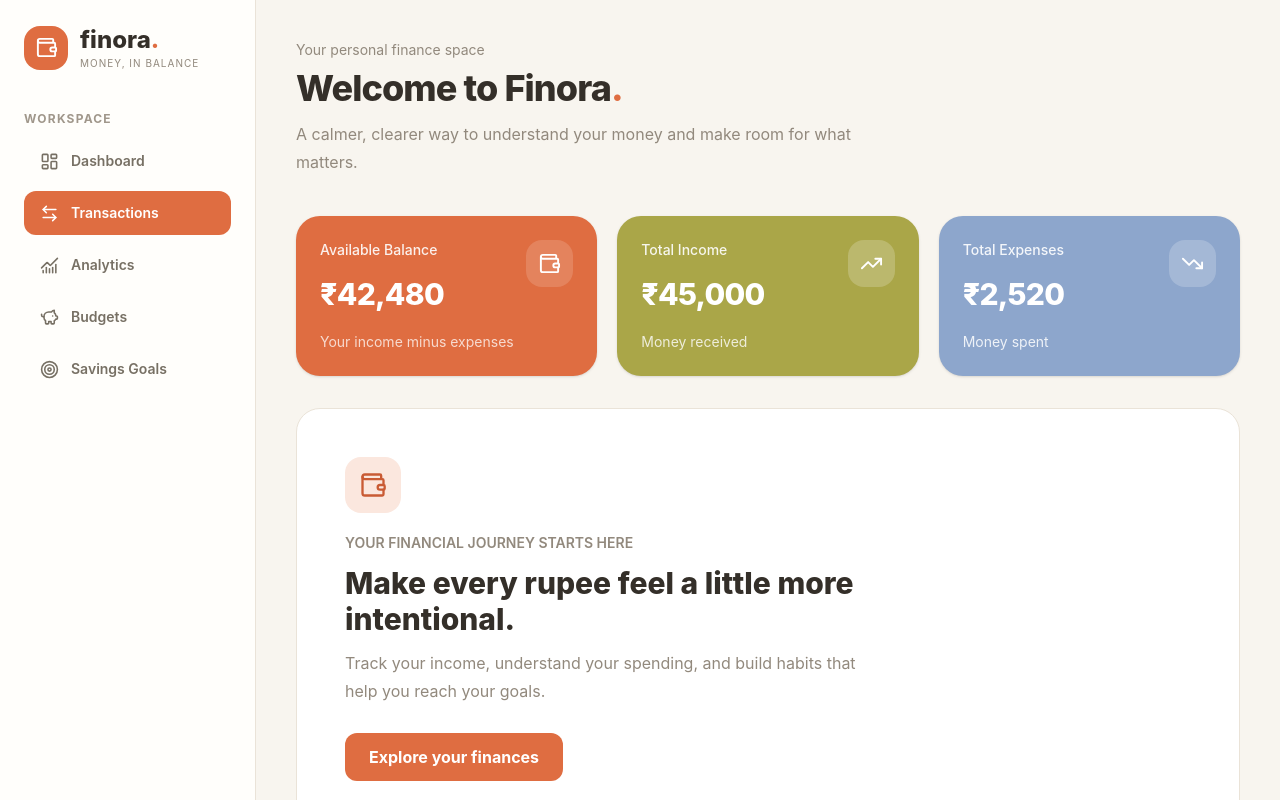
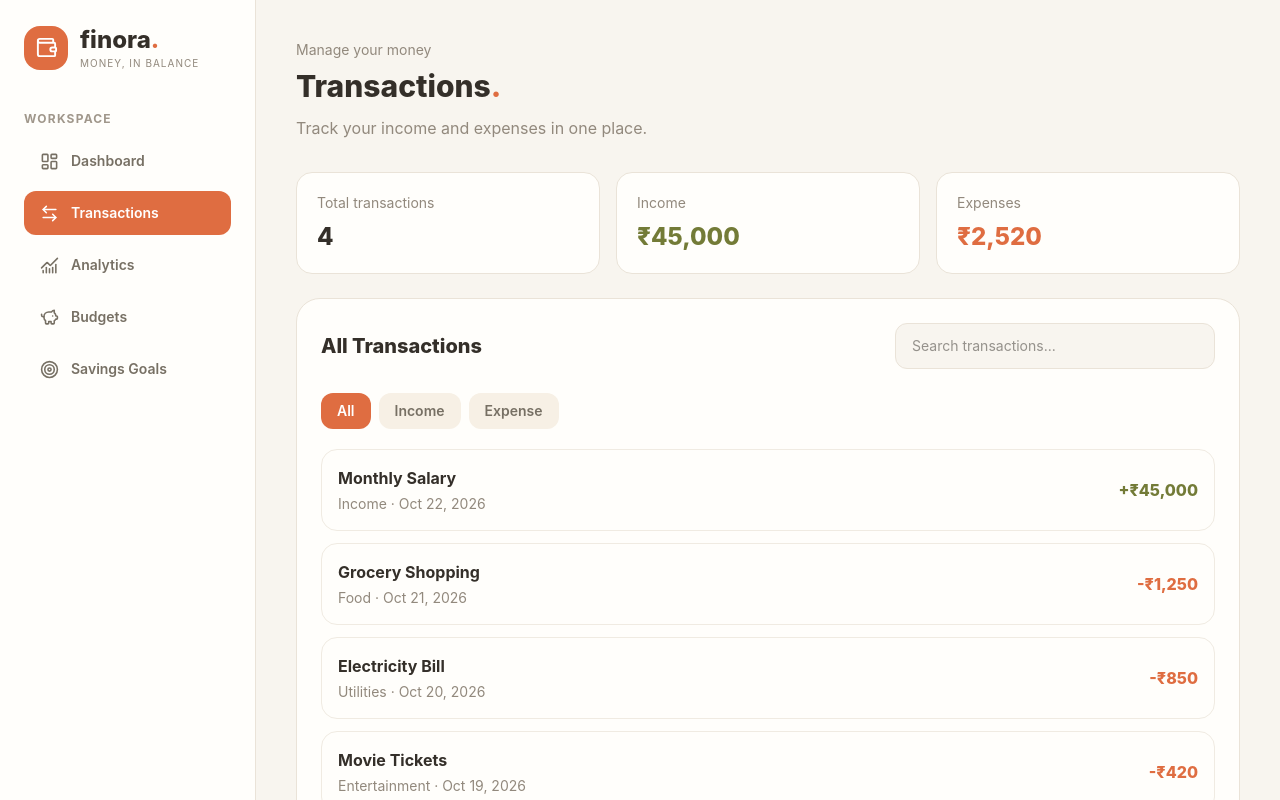
Before and after one commit to ApoorvaPoojary8/Finora, a React (Vite) app in the folder client/: page / in a window 1280 px wide. Both pictures are taken after a click on the button "Transactions". Shown: the top 800 px of the page. Built offline with nearby package versions, Linux system fonts and the light colour scheme.

Commit message:
feat: add transaction search and filters

```diff
--- a/client/src/App.jsx
+++ b/client/src/App.jsx
@@ -17,7 +17,6 @@ const navigation = [
   { name: "Analytics", icon: ChartNoAxesCombined },
   { name: "Budgets", icon: PiggyBank },
   { name: "Savings Goals", icon: Target },
-
 ];
 
 function SummaryCard({ title, amount, description, icon: Icon, theme }) {
@@ -42,7 +41,9 @@ function SummaryCard({ title, amount, description, icon: Icon, theme }) {
   const colors = styles[theme];
 
   return (
-    <div className={`rounded-3xl p-6 shadow-sm transition hover:-translate-y-1 hover:shadow-lg ${colors.card}`}>
+    <div
+      className={`rounded-3xl p-6 shadow-sm transition hover:-translate-y-1 hover:shadow-lg ${colors.card}`}
+    >
       <div className="flex items-start justify-between">
         <div>
           <p className="text-sm font-medium opacity-90">{title}</p>
@@ -105,9 +106,8 @@ const spendingBreakdown = [
 
 const totalSpending = spendingBreakdown.reduce(
   (total, item) => total + item.amount,
-  0
+  0,
 );
-
 
 const savingsGoals = [
   {
@@ -133,10 +133,21 @@ const savingsGoals = [
   },
 ];
 
-
-
 function App() {
   const [activePage, setActivePage] = useState("Dashboard");
+  const [searchTerm, setSearchTerm] = useState("");
+const [transactionFilter, setTransactionFilter] = useState("All");
+const filteredTransactions = recentTransactions.filter((transaction) => {
+  const matchesSearch =
+    transaction.title.toLowerCase().includes(searchTerm.toLowerCase()) ||
+    transaction.category.toLowerCase().includes(searchTerm.toLowerCase());
+
+  const matchesFilter =
+    transactionFilter === "All" ||
+    transaction.type === transactionFilter.toLowerCase();
+
+  return matchesSearch && matchesFilter;
+});
   return (
     <div className="min-h-screen bg-[#F8F5EF] text-[#342F29] md:flex">
       {/* Sidebar */}
@@ -179,9 +190,7 @@ function App() {
 
         <div className="mt-auto hidden rounded-2xl bg-[#F7D89A] p-5 md:block">
           <Target size={22} className="mb-3 text-[#8D6B28]" />
-          <p className="font-bold text-[#51432B]">
-            Small steps add up.
-          </p>
+          <p className="font-bold text-[#51432B]">Small steps add up.</p>
           <p className="mt-2 text-sm leading-6 text-[#75664B]">
             Keep your goals close and your money intentional.
           </p>
@@ -195,16 +204,113 @@ function App() {
 
       {/* Main content */}
       <main className="min-w-0 flex-1 p-6 md:p-10">
+        {activePage === "Transactions" ? (
+          <section>
+            <div className="mb-8">
+              <p className="text-sm text-[#92897D]">Manage your money</p>
+              <h2 className="mt-2 text-3xl font-extrabold">
+                Transactions<span className="text-[#DF6D41]">.</span>
+              </h2>
+              <p className="mt-3 text-[#92897D]">
+                Track your income and expenses in one place.
+              </p>
+            </div>
+
+            <div className="mb-6 grid gap-4 sm:grid-cols-3">
+              <div className="rounded-2xl border border-[#EAE3D8] bg-[#FFFEFB] p-5">
+                <p className="text-sm text-[#92897D]">Total transactions</p>
+                <h3 className="mt-2 text-2xl font-extrabold">4</h3>
+              </div>
+              <div className="rounded-2xl border border-[#EAE3D8] bg-[#FFFEFB] p-5">
+                <p className="text-sm text-[#92897D]">Income</p>
+                <h3 className="mt-2 text-2xl font-extrabold text-[#737B37]">
+                  ₹45,000
+                </h3>
+              </div>
+              <div className="rounded-2xl border border-[#EAE3D8] bg-[#FFFEFB] p-5">
+                <p className="text-sm text-[#92897D]">Expenses</p>
+                <h3 className="mt-2 text-2xl font-extrabold text-[#DF6D41]">
+                  ₹2,520
+                </h3>
+              </div>
+            </div>
+
+            <div className="rounded-3xl border border-[#EAE3D8] bg-[#FFFEFB] p-6">
+              <div className="mb-6 flex flex-col gap-4 sm:flex-row sm:items-center sm:justify-between">
+  <h3 className="text-xl font-extrabold">All Transactions</h3>
+
+  <input
+    type="text"
+    placeholder="Search transactions..."
+    value={searchTerm}
+    onChange={(event) => setSearchTerm(event.target.value)}
+    className="w-full rounded-xl border border-[#EAE3D8] bg-[#F8F5EF] px-4 py-3 text-sm outline-none transition focus:border-[#DF6D41] sm:max-w-xs"
+  />
+</div>
+
+<div className="mb-5 flex flex-wrap gap-2">
+  {["All", "Income", "Expense"].map((filter) => (
+    <button
+      key={filter}
+      onClick={() => setTransactionFilter(filter)}
+      className={`rounded-xl px-4 py-2 text-sm font-semibold transition ${
+        transactionFilter === filter
+          ? "bg-[#DF6D41] text-white"
+          : "bg-[#F7F0E5] text-[#777064] hover:bg-[#F7D89A]"
+      }`}
+    >
+      {filter}
+    </button>
+  ))}
+</div>
+
+              <div className="space-y-3">
+               <div className="space-y-3">
+  {filteredTransactions.map((transaction) => (
+    <div
+      key={transaction.id}
+      className="flex flex-wrap items-center justify-between gap-3 rounded-2xl border border-[#F0EBE2] p-4"
+    >
+      <div>
+        <p className="font-bold">{transaction.title}</p>
+        <p className="mt-1 text-sm text-[#92897D]">
+          {transaction.category} · {transaction.date}
+        </p>
+      </div>
+
+      <p
+        className={`font-extrabold ${
+          transaction.type === "income"
+            ? "text-[#737B37]"
+            : "text-[#DF6D41]"
+        }`}
+      >
+        {transaction.type === "income" ? "+" : "-"}₹
+        {transaction.amount.toLocaleString("en-IN")}
+      </p>
+    </div>
+  ))}
+
+  {filteredTransactions.length === 0 && (
+    <p className="py-8 text-center text-sm text-[#92897D]">
+      No transactions found. Try another search or filter.
+    </p>
+  )}
+</div>
+              </div>
+            </div>
+          </section>
+        ) : (
+          <>{/* Keep your existing dashboard header and sections here */}</>
+        )}
         <header className="mb-10">
-          <p className="text-sm text-[#92897D]">
-            Your personal finance space
-          </p>
+          <p className="text-sm text-[#92897D]">Your personal finance space</p>
           <h2 className="mt-2 text-3xl font-extrabold tracking-tight md:text-4xl">
             Welcome to Finora<span className="text-[#DF6D41]">.</span>
           </h2>
           <p className="mt-3 max-w-xl leading-7 text-[#92897D]">
-            A calmer, clearer way to understand your money
-            and make room for what matters.
+            A calmer, clearer way to understand your money and make room for
+            what matters.
           </p>
         </header>
         <section className="mb-8 grid gap-5 sm:grid-cols-2 xl:grid-cols-3">
@@ -247,8 +353,8 @@ function App() {
           </h3>
 
           <p className="mt-3 max-w-lg leading-7 text-[#92897D]">
-            Track your income, understand your spending,
-            and build habits that help you reach your goals.
+            Track your income, understand your spending, and build habits that
+            help you reach your goals.
           </p>
 
           <button className="mt-7 rounded-xl bg-[#DF6D41] px-6 py-3 font-bold text-white transition hover:bg-[#C95B34]">
@@ -369,7 +475,7 @@ function App() {
             {savingsGoals.map((goal) => {
               const percentage = Math.min(
                 (goal.saved / goal.target) * 100,
-        100
+                100,
               );
 
               return (
@@ -403,7 +509,6 @@ function App() {
           </div>
         </section>
 
-
         <footer className="mt-8 text-center text-xs text-[#A0978B]">
           Finora · Money, in balance.
         </footer>
```
Lines whose indentation alone changed are shown as unchanged.
